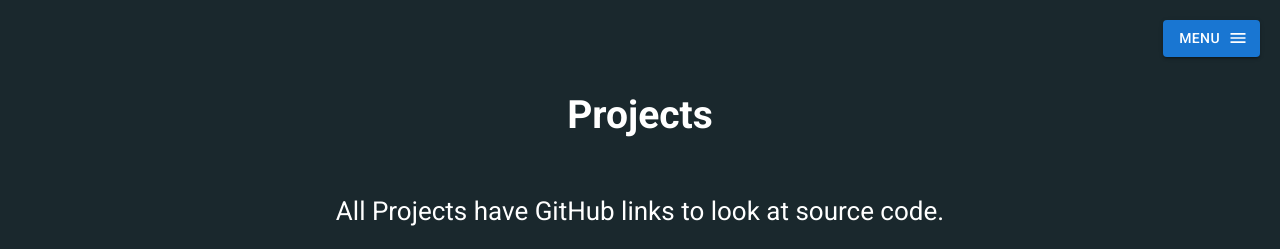
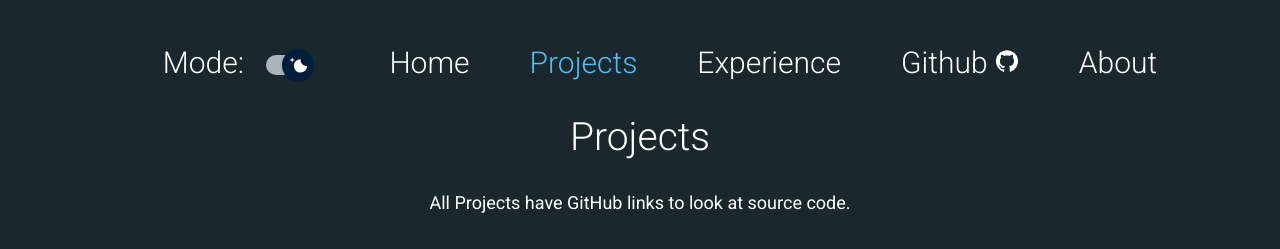
Before and after one commit to srinathv31/portfolio-website, a React (Create React App) app: page /projects in a window 1280 px wide. Shown: the top 249 px of the page. Built offline with nearby package versions, Linux system fonts and the light colour scheme; grey boxes are pictures that could not be loaded.

Commit message:
created top menu/radio

```diff
--- a/src/App.css
+++ b/src/App.css
@@ -24,8 +24,10 @@
   font-size: calc(10px + 2vmin);
 }
 .menu-header {
-    display: inline-flex;
-    align-items: center;
+    justify-content: center;
+    position: fixed; /* Set the navbar to fixed position */
+    top: 0; /* Position the navbar at the top of the page */
+    width: 100%; /* Full width */
 }
 .menu-header div {
     position: Absolute; top: 20px; right: 20px;
@@ -63,6 +65,22 @@
     margin-bottom: 30px;
     color: var(--white);
 }
+.top-menu {
+    background-color: var(--black);
+    flex: 1;
+    border-left: 1px solid var(--white);
+}
+.top-menu-links {
+    list-style: none;
+    font-size: 30px;
+    font-weight: 300;
+}
+.top-menu-links li {
+    display: inline-block;
+    padding: 10px;
+    margin-right: 20px;
+    margin-left: 20px;
+}
 
 .centered {
     position: relative;
@@ -70,6 +88,12 @@
     left: 50%;
 }
 
+.selected-link {
+    color: #52bdf3;
+    text-decoration: none;
+    display: inline-block;
+    position: relative;
+}
 .App-link {
     color: var(--white);
     text-decoration: none;
@@ -94,6 +118,13 @@
 .App-link:hover:after {
     transform: scaleX(1);
     transform-origin: bottom left;
+}
+
+.projects h2 {
+    font-weight: 300;
+}
+.projects p {
+    font-size: large;
 }
 
 footer {
--- a/src/App.tsx
+++ b/src/App.tsx
@@ -4,16 +4,16 @@ import "./App.css";
 import About from "./pages/About";
 import Home from "./pages/Home";
 import { FooterLinks } from "./components/FooterLinks";
-import MenuButton from "./components/MenuButton";
 import Projects from "./pages/Projects";
 import Experience from "./pages/Experience";
+import MainMenuLinks from "./components/MainMenuLinks";
 
 function App() {
     return (
         <div className="App">
             <section className="App-header">
                 <div className="menu-header">
-                    <MenuButton></MenuButton>
+                    <MainMenuLinks menuType="top-menu"/>
                 </div>
                 <Routes>
                     <Route path="/" element={<Home />} />
--- a/src/components/MainMenuLinks.tsx
+++ b/src/components/MainMenuLinks.tsx
@@ -1,13 +1,11 @@
 // Source Imports
 import React, { useEffect, useState } from "react";
-import { IconButton } from "@mui/material";
-import { Link } from "react-router-dom";
-import { Close } from "@mui/icons-material";
+import { Link, useLocation } from "react-router-dom";
 import { DarkModeToggle } from "./DarkModeToggle";
+import GitHubIcon from "@mui/icons-material/GitHub";
 
-export default function MainMenuLinks({ menuType, setToggleDrawer }: {
-    menuType: "main-page" | "side-menu",
-    setToggleDrawer?: (t: boolean) => void
+export default function MainMenuLinks({ menuType }: {
+    menuType: "main-page" | "top-menu",
 }): JSX.Element {
     const [isDarkModeToggle, setDarkModeToggle] = useState<boolean>(document.body.classList.contains("dark") ? true : false);
     // Dark Mode Toggle
@@ -20,27 +18,40 @@ export default function MainMenuLinks({ menuType, setToggleDrawer }: {
         }
     }, [isDarkModeToggle]);
 
+    const location = useLocation();
+
+    // Radio the top menu
+    useEffect(() => {
+        const listElements = document.getElementsByTagName("a");
+        Array.from(listElements).forEach(item => {
+            if (item.className === "App-link" || item.className === "selected-link") {
+                item.className = "App-link";
+                if (item.className === "App-link" && item.getAttribute("href") === location.pathname){
+                    item.className = "selected-link";
+                }
+            }
+        });
+    }, [location]);
+
     return(
-        <nav id="col-2">
-            {setToggleDrawer !== undefined &&
-                <IconButton aria-label="delete" size="large" style={{ color: isDarkModeToggle ? "black" : "white", position: "absolute", top: 20, right: 20 }} onClick={() => setToggleDrawer(false)}>
-                    <Close fontSize="inherit" />
-                </IconButton>}
-            <ul className="menu-links">
-                {menuType === "side-menu" && <li>
+        <nav id={ menuType === "main-page" ? "col-2" : "top-menu" }>
+            <ul className={ menuType === "main-page" ? "menu-links" : "top-menu-links" } >
+                {menuType === "top-menu" &&
+                <li>
                     {"Mode: "}<DarkModeToggle checked={!isDarkModeToggle} onChange={()=> setDarkModeToggle(!isDarkModeToggle)} sx={{ m: 1 }}/>
                 </li>}
-                {menuType === "side-menu" && <li>
+                {menuType === "top-menu" &&
+                <li>
                     <Link className="App-link" to="/">Home</Link>
                 </li>}
                 <li>
                     <Link className="App-link" to="/projects">Projects</Link>
                 </li>
                 <li>
-                    <a className="App-link" href="https://github.com/srinathv31" target={"_blank"} rel="noreferrer">Github</a>
+                    <Link className="App-link" to="/experience">Experience</Link>
                 </li>
                 <li>
-                    <Link className="App-link" to="/experience">Experience</Link>
+                    <a className="App-link" href="https://github.com/srinathv31" target={"_blank"} rel="noreferrer">Github {<GitHubIcon />}</a>
                 </li>
                 <li>
                     <Link className="App-link" to="/about">About</Link>
--- a/src/components/MenuButton.tsx
+++ /dev/null
@@ -1,25 +0,0 @@
-// Source Imports
-import React from "react";
-import { Button, Drawer } from "@mui/material";
-import { useState } from "react";
-import MainMenuLinks from "./MainMenuLinks";
-import { Menu } from "@mui/icons-material";
-
-export default function MenuButton(): JSX.Element {
-    const [toggleDrawer, setToggleDrawer] = useState<boolean>(false);
-
-    return(
-        <div>
-            <Button onClick={() => setToggleDrawer(!toggleDrawer)} variant="contained" endIcon={<Menu />}>
-                {"MENU"}
-            </Button>
-            <Drawer
-                anchor={"right"}
-                open={toggleDrawer}
-                onClose={() => setToggleDrawer(false)}
-            >
-                {<MainMenuLinks menuType="side-menu" setToggleDrawer={setToggleDrawer}/>}
-            </Drawer>
-        </div>
-    );
-}
--- a/src/pages/Experience.tsx
+++ b/src/pages/Experience.tsx
@@ -7,8 +7,7 @@ export default function Experience(): JSX.Element {
             <section className="container">
                 <div id="col-1">
                     <h2>Hi, my name is Srinath Venaktesh</h2>
-                    <p>Welcome to my website.</p>
-                    <p>I like Developing and Creating new things.</p>
+                    <p>Welcome to my experience.</p>
                 </div>
             </section>
         </>
--- a/src/pages/Projects.tsx
+++ b/src/pages/Projects.tsx
@@ -107,7 +107,7 @@ const ImageMarked = styled("span")(({ theme }) => ({
 
 export default function Projects() {
     return (
-        <>
+        <div style={{ width: "100%" }} className="projects">
             <h2>Projects</h2>
             <p>All Projects have GitHub links to look at source code.</p>
             <Box sx={{ width: "100%" }}>
@@ -147,6 +147,6 @@ export default function Projects() {
                     ))}
                 </Grid>
             </Box>
-        </>
+        </div>
     );
 }
```
